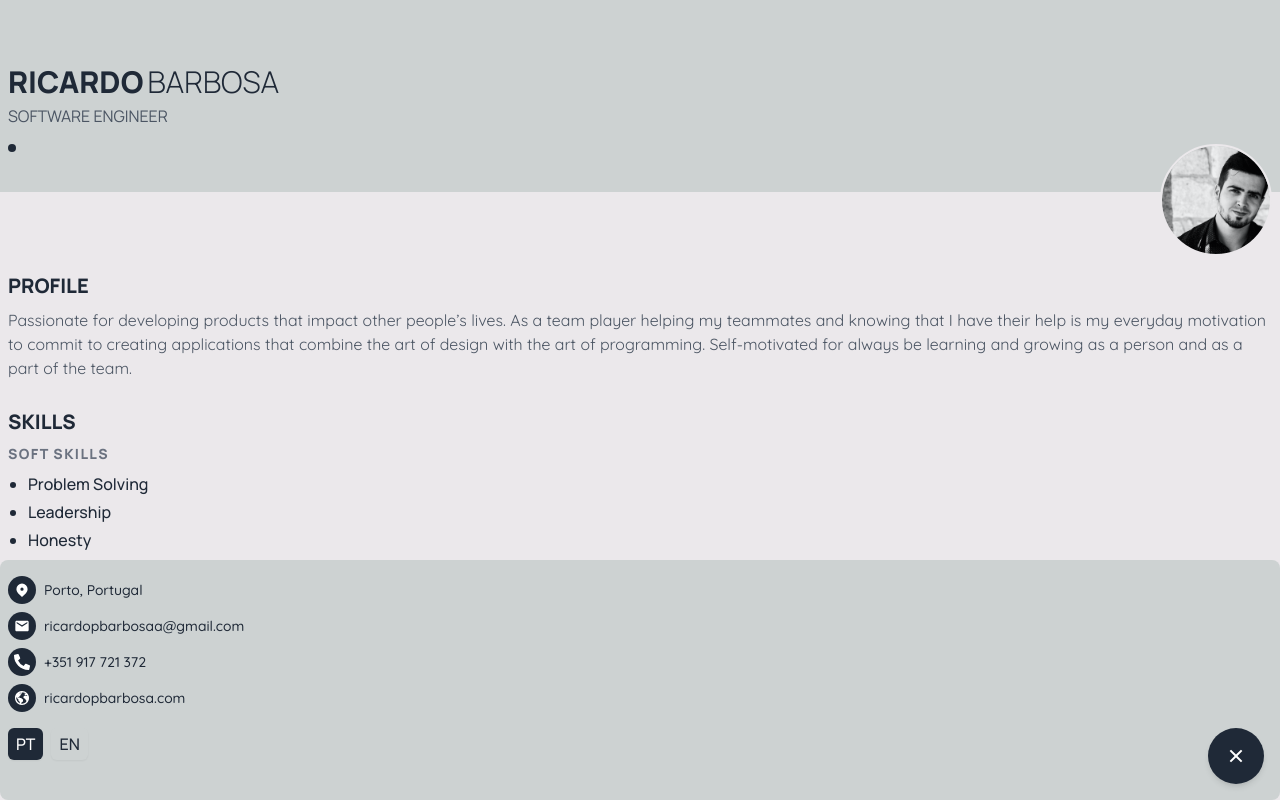
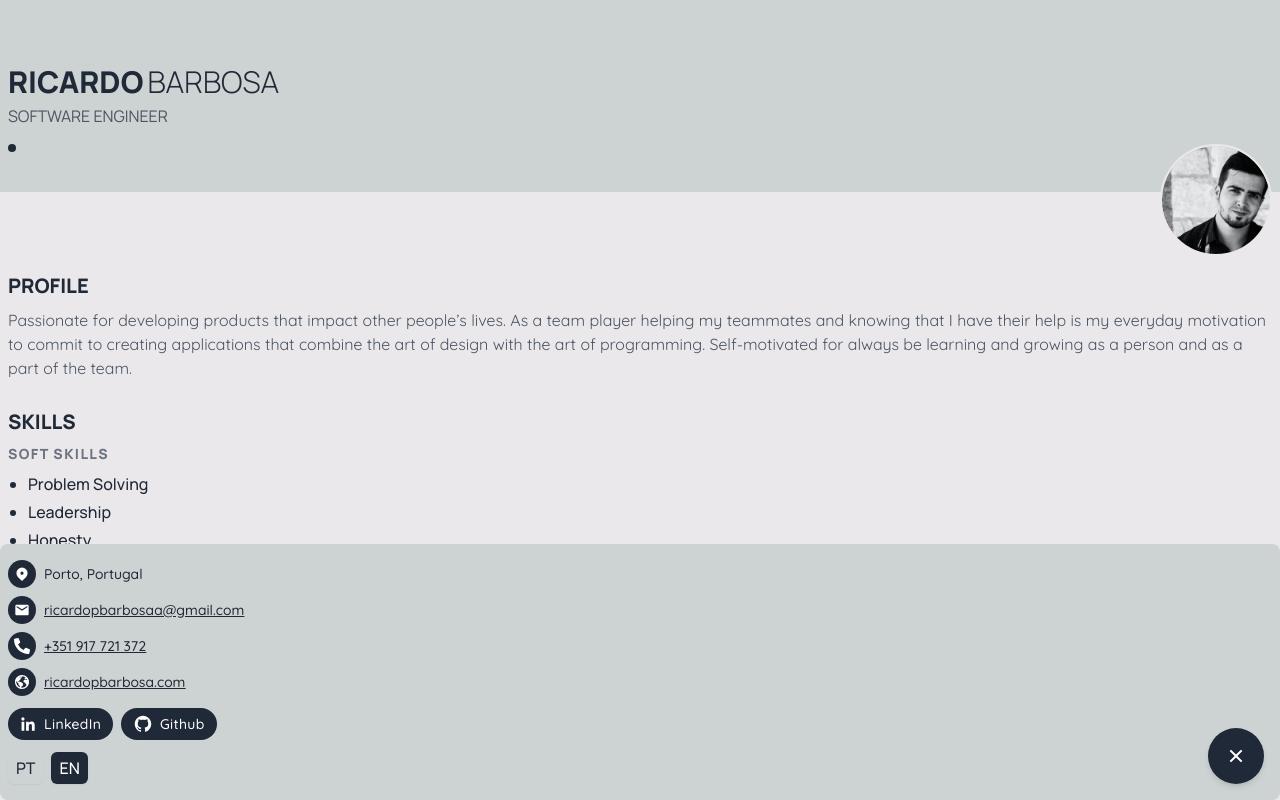
Before and after one commit to RicardoPBarbosa/ricardopbarbosa.com, a Next.js app: page / in a window 1280 px wide. Both pictures are taken after a click on the button 1236 px from the left and 756 px from the top of the page. Shown: the top 800 px of the page. Built offline with nearby package versions, Linux system fonts and the light colour scheme.

Commit message:
Drawer information finished

```diff
--- a/components/Drawer.tsx
+++ b/components/Drawer.tsx
@@ -5,12 +5,16 @@ import { HiLocationMarker } from 'react-icons/hi'
 import { MdEmail } from 'react-icons/md'
 import { FaPhoneAlt } from 'react-icons/fa'
 import { IoEarthSharp } from 'react-icons/io5'
+import { GrLinkedinOption, GrGithub } from 'react-icons/gr'
 
 import { Contacts as ContactsData } from 'types/data'
 
 import Transition from 'components/Transition'
 
-const Drawer: FC<{ data: ContactsData }> = ({ data }) => {
+const Drawer: FC<{ data: ContactsData; locale: string }> = ({
+  data,
+  locale
+}) => {
   const [menuOpen, setMenuOpen] = useState<boolean>(false)
 
   return (
@@ -18,13 +22,13 @@ const Drawer: FC<{ data: ContactsData }> = ({ data }) => {
       <Transition
         show={menuOpen}
         enter="transition-transform ease-in duration-100 transform"
-        enterFrom="translate-y-60"
+        enterFrom="translate-y-64"
         enterTo="-translate-y-0"
         leave="transition-transform ease-in duration-75 transform"
         leaveFrom="-translate-y-0"
-        leaveTo="translate-y-60"
+        leaveTo="translate-y-64"
       >
-        <div className="origin-bottom fixed bottom-0 w-full h-60 bg-primary z-10 rounded-lg pl-2 pr-14 pb-14 pt-4">
+        <div className="origin-bottom fixed bottom-0 w-full h-64 bg-primary z-10 rounded-lg pl-2 pr-14 pt-4">
           <div className="flex flex-col space-y-2">
             <ul className="flex flex-col space-y-2">
               <li className="flex items-center space-x-2">
@@ -39,36 +43,86 @@ const Drawer: FC<{ data: ContactsData }> = ({ data }) => {
                 <span className="bg-gray-800 w-7 h-7 rounded-full flex justify-center items-center">
                   <MdEmail size={16} color="white" />
                 </span>
-                <p className="font-body text-sm text-gray-800 font-medium">
-                  {data.email}
+                <p className="font-body text-sm text-gray-800 font-medium underline">
+                  <a
+                    href={`mailto:${data.email}`}
+                    target="_blank"
+                    rel="noreferrer"
+                  >
+                    {data.email}
+                  </a>
                 </p>
               </li>
               <li className="flex items-center space-x-2">
                 <span className="bg-gray-800 w-7 h-7 rounded-full flex justify-center items-center">
                   <FaPhoneAlt size={16} color="white" />
                 </span>
-                <p className="font-body text-sm text-gray-800 font-medium">
-                  {data.phone}
+                <p className="font-body text-sm text-gray-800 font-medium underline">
+                  <a
+                    href={`tel:${data.phone}`}
+                    target="_blank"
+                    rel="noreferrer"
+                  >
+                    {data.phone}
+                  </a>
                 </p>
               </li>
               <li className="flex items-center space-x-2">
                 <span className="bg-gray-800 w-7 h-7 rounded-full flex justify-center items-center">
                   <IoEarthSharp size={16} color="white" />
                 </span>
-                <p className="font-body text-sm text-gray-800 font-medium">
-                  {data.website}
+                <p className="font-body text-sm text-gray-800 font-medium underline">
+                  <a
+                    href={`https://${data.website}`}
+                    target="_blank"
+                    rel="noreferrer"
+                  >
+                    {data.website}
+                  </a>
                 </p>
               </li>
             </ul>
           </div>
-          <div className="flex space-x-2 mt-4 items-center">
+          <div className="flex space-x-2 mt-3 items-center">
+            <Link href="https://linkedin.com/in/ricardopbarbosa">
+              <a
+                className="bg-gray-800 px-3 h-8 rounded-full flex justify-center items-center text-white"
+                target="_blank"
+              >
+                <GrLinkedinOption size={16} color="white" />
+                <span className="font-body ml-2 text-sm font-medium tracking-wide">
+                  LinkedIn
+                </span>
+              </a>
+            </Link>
+            <Link href="https://github.com/RicardoPBarbosa">
+              <a
+                className="bg-gray-800 w-24 h-8 rounded-full flex justify-center items-center text-white"
+                target="_blank"
+              >
+                <GrGithub size={18} color="white" />
+                <span className="font-body ml-2 text-sm font-medium tracking-wide">
+                  Github
+                </span>
+              </a>
+            </Link>
+          </div>
+          <div className="flex space-x-2 mt-3 items-center">
             <Link href="/" locale="pt">
-              <a className="bg-gray-800 text-white rounded-md py-1 px-2 shadow-sm font-display font-medium">
+              <a
+                className={`${
+                  locale === 'pt' ? 'bg-gray-800 text-white' : 'text-gray-800'
+                } rounded-md py-1 px-2 shadow-sm font-display font-medium`}
+              >
                 PT
               </a>
             </Link>
             <Link href="/" locale="en">
-              <a className="text-gray-800 rounded-md py-1 px-2 shadow-sm font-display font-medium">
+              <a
+                className={`${
+                  locale === 'en' ? 'bg-gray-800 text-white' : 'text-gray-800'
+                } rounded-md py-1 px-2 shadow-sm font-display font-medium`}
+              >
                 EN
               </a>
             </Link>
--- a/pages/index.tsx
+++ b/pages/index.tsx
@@ -18,17 +18,17 @@ import Interests from 'sections/Interests'
 
 type Props = {
   data: Data
+  locale: string
 }
 
-const Home: FC<Props> = ({ data }): ReactElement => {
-  return (
+const Home: FC<Props> = ({ data, locale }): ReactElement => (
   <>
     <Head>
       <title>Ricardo Barbosa - Resume</title>
       <meta name="description" content="Ricardo Barbosa's resume" />
     </Head>
 
-      <main className="flex flex-col w-full min-h-screen 2xl:max-w-screen-2xl m-auto relative">
+    <main className="flex flex-col w-full min-h-screen 2xl:max-w-screen-2xl m-auto relative pb-6">
       <Header data={data.header} />
       <div className="flex flex-col mt-20 px-2">
         <Profile data={data.profile} />
@@ -43,11 +43,10 @@ const Home: FC<Props> = ({ data }): ReactElement => {
         <div className="h-7" />
         <Interests data={data.interests} />
       </div>
-        <Drawer data={data.contacts} />
+      <Drawer locale={locale} data={data.contacts} />
     </main>
   </>
 )
-}
 
 export const getStaticProps: GetStaticProps = async ({ locale }) => {
   const dataPath = path.join(process.cwd(), `_data/${locale}.json`)
@@ -61,7 +60,8 @@ export const getStaticProps: GetStaticProps = async ({ locale }) => {
 
   return {
     props: {
-      data: JSON.parse(data)
+      data: JSON.parse(data),
+      locale
     }
   }
 }
```
Lines whose indentation alone changed are shown as unchanged.
